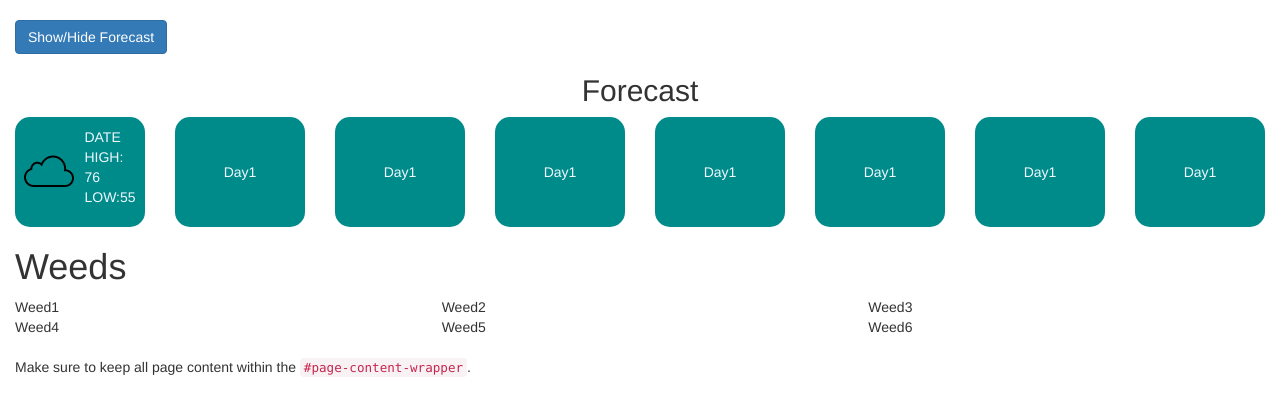
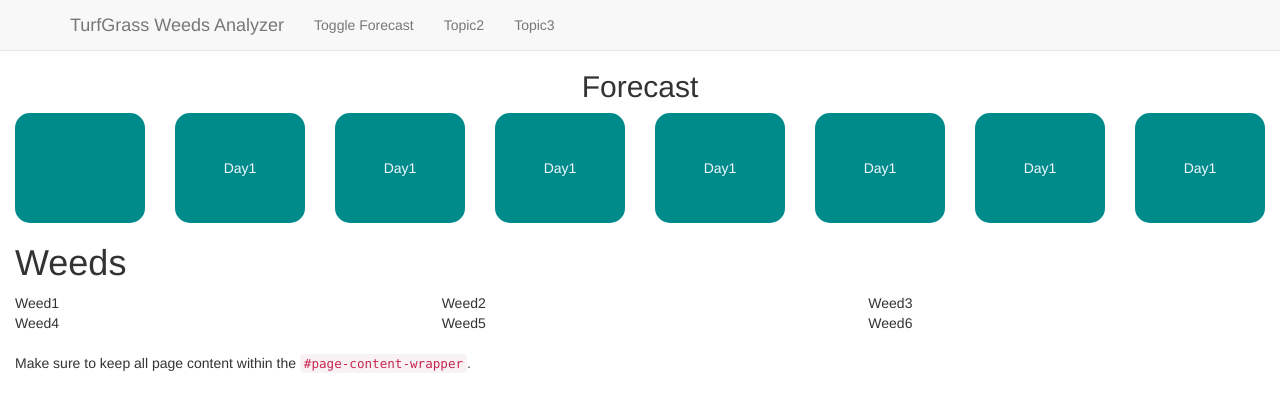
Before and after one commit to CharleeJennings/TurfGrass, a PHP site: page /application/layout.html in a window 1280 px wide. Shown: the top 416 px of the page. Run offline with PHP 8.4, Linux system fonts and the light colour scheme.

Commit message:
Create Scrolling navbar, work on forecast function, make forecast toggle

```diff
--- a/application/css/style.css
+++ b/application/css/style.css
@@ -14,3 +14,7 @@
     text-align: justify;
     width: auto;
 }
+
+body {
+    padding-top: 50px;
+}
--- /dev/null
+++ b/application/js/layout.js
@@ -0,0 +1,44 @@
+var forecasts = [];
+
+function forecast(date, tempMin, tempMax, icon){
+    this.date = date;
+    this.tempMin = tempMin;
+    this.tempMax = tempMax;
+    this.icon = icon;
+};
+
+$(function () {
+    // Get Forecast
+    $.ajax({
+        type: 'GET'
+        , url: 'https://api.darksky.net/forecast/59e5c83564468ec7e2ca593eff7e907c/37.8267,-122.4233?exclude=currently,hourly,minutely,alerts,flags'
+        , success: function (received) {
+            // Loop through results
+            for (var i = 0; i < received.daily.data.length; i++) {
+                var fore_tempMin = received.daily.data[i].temperatureMin;
+                var fore_tempMax = received.daily.data[i].temperatureMax;
+                var fore_icon = received.daily.data[i].icon;
+                var fore_date = new Date(received.daily.data[i].time * 1000);
+                fore_date.setDate(fore_date.getDate() + 1);
+
+                var inpt_forecast = new forecast(fore_date, fore_tempMin, fore_tempMax, fore_icon);
+                // push to forecasts array
+                forecasts.push(inpt_forecast);
+            }
+        }
+    })
+    console.log(forecasts.length);
+       var inpt_day = document.getElementById('day1');
+    inpt_day.innerHTML += "";
+});
+
+
+function forecastToggle() {
+    var x = document.getElementById('forecast-row');
+    if (x.style.display === 'none') {
+        x.style.display = 'block';
+    }
+    else {
+        x.style.display = 'none';
+    }
+};
--- a/application/layout.html
+++ b/application/layout.html
@@ -20,30 +20,53 @@
 </head>
 
 <body>
+
+     <!-- Navigation -->
+    <nav class="navbar navbar-default navbar-fixed-top" role="navigation">
+        <div class="container">
+            <div class="navbar-header page-scroll">
+                <button type="button" class="navbar-toggle" data-toggle="collapse" data-target=".navbar-ex1-collapse">
+                    <span class="sr-only">Toggle navigation</span>
+                    <span class="icon-bar"></span>
+                    <span class="icon-bar"></span>
+                    <span class="icon-bar"></span>
+                </button>
+                <a class="navbar-brand page-scroll" href="#page-top">TurfGrass Weeds Analyzer</a>
+            </div>
+
+            <!-- Collect the nav links, forms, and other content for toggling -->
+            <div class="collapse navbar-collapse navbar-ex1-collapse">
+                <ul class="nav navbar-nav">
+                    <!-- Hidden li included to remove active class from about link when scrolled up past about section -->
+                    <li class="hidden">
+                        <a class="page-scroll"></a>
+                    </li>
+                    <li>
+                        <a class="page-scroll" onclick="forecastToggle()">Toggle Forecast</a>
+                    </li>
+                    <li>
+                        <a class="page-scroll" href="#services">Topic2</a>
+                    </li>
+                    <li>
+                        <a class="page-scroll" href="#contact">Topic3</a>
+                    </li>
+                </ul>
+            </div>
+            <!-- /.navbar-collapse -->
+        </div>
+        <!-- /.container -->
+    </nav>
+
     <!-- Forecast Content -->
     <div class="page-content-wrapper">
         <div class="container-fluid">
-            <div class="row">
-                <div class="col-sm-1">
-                    <center>
-                        <button type="button" id="forecast-btn" class="btn btn-primary btn-primary-spacing" onclick="forecastToggle()">Show/Hide Forecast</button>
-                    </center>
-                </div>
-            </div>
             <div class="row" id="forecast-row">
                 <center>
                     <h2>Forecast</h2></center>
                 <div class="col-sm-6">
                     <div class="row">
                         <div class="col-md-3">
-                            <div class="forecast">
-                                <div class="col-sm-2"><img src="images/weather_icon/Cloud-50.png"> </div>
-                                <div class="col-sm-2"></div>
-                                <div class="col-sm-8">
-                                    <p>DATE
-                                        <br>HIGH: 76
-                                        <br>LOW:55</p>
-                                </div>
+                            <div class="forecast" id="day1">
                             </div>
                         </div>
                         <div class="col-md-3">
@@ -104,17 +127,8 @@
     <script src="js/jquery.js"></script>
     <!-- Bootstrap Core JavaScript -->
     <script src="js/bootstrap.min.js"></script>
-    <!-- Custon Script to Show/Hide Forecast -->
-    <script>
-        function forecastToggle() {
-            var x = document.getElementById('forecast-row');
-            if (x.style.display === 'none') {
-                x.style.display = 'block';
-            }
-            else {
-                x.style.display = 'none';
-            }
-        }
+    <!-- Custon JS-->
+    <script src="js/layout.js"></script>
     </script>
 </body>
 
```
